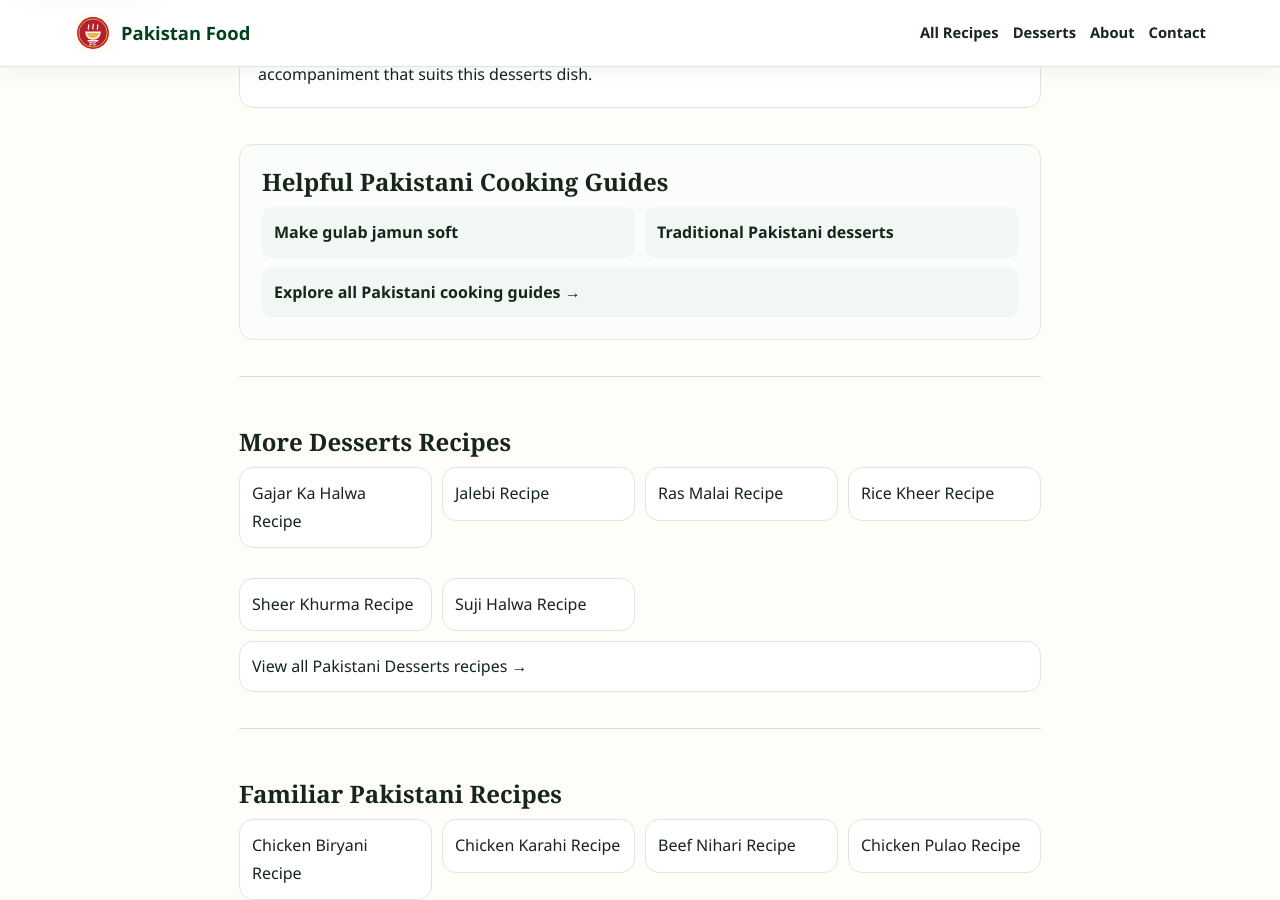
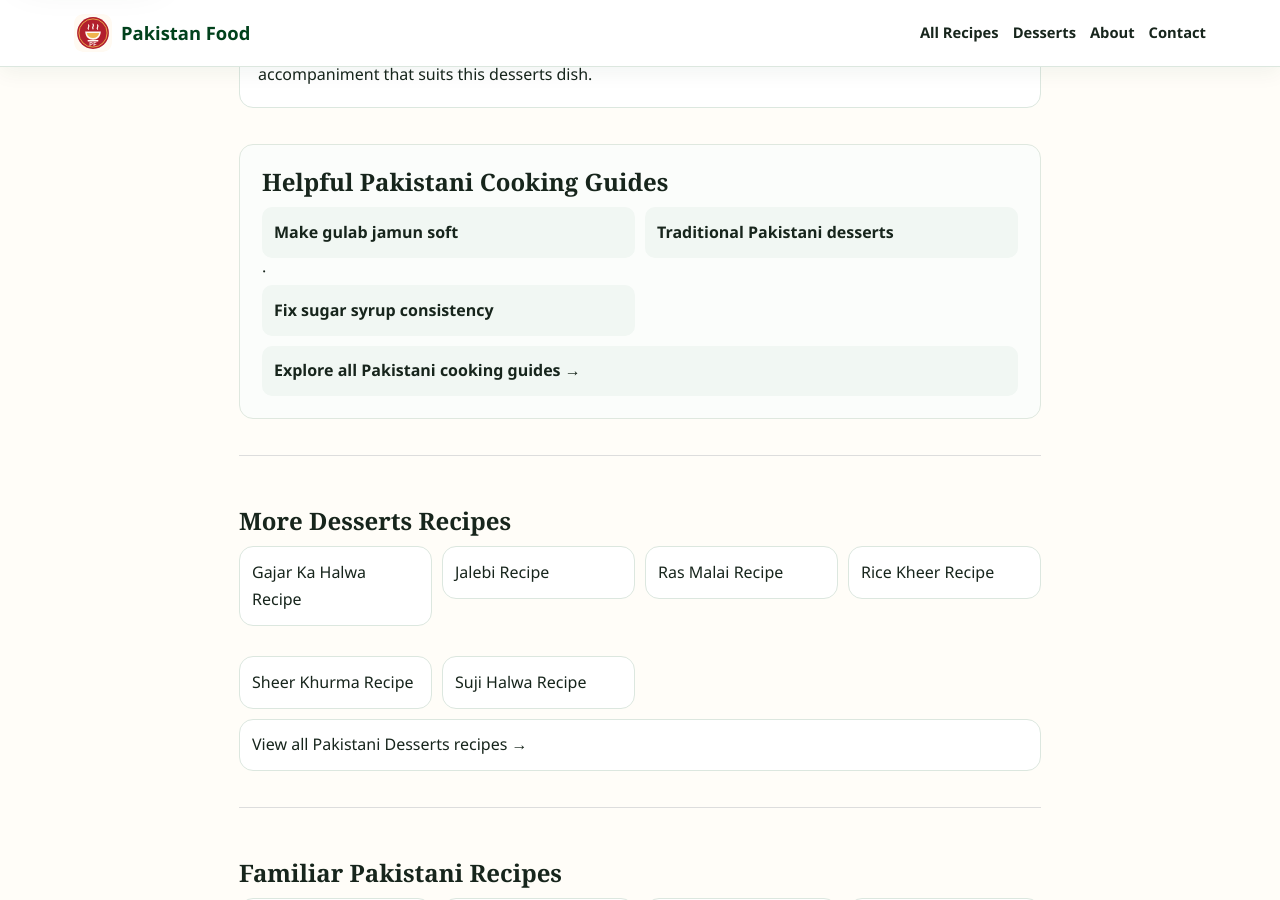
Before and after one commit to manazarali01-hub/pakistan-food, a Jekyll site: the page built from recipes/gulab-jamun.html, in a window 1280 px wide and 900 px high, scrolled down 3217 px. Built offline with Jekyll 4.4.1, drawn with Linux system fonts in a browser that asks for light colours.

Commit message:
Link chashni guide from dessert recipes

```diff
--- a/_layouts/recipe.html
+++ b/_layouts/recipe.html
@@ -364,7 +364,7 @@
           {% when 'imli-aloo-bukhara-sharbat' or 'lemon-mint-sharbat' or 'sattu-sharbat' %}
             <li><a href="../guides/how-to-make-sharbat-balanced.html">Balance sweetness and tang in sharbat</a></li>
           {% when 'gulab-jamun' %}
-            <li><a href="../guides/how-to-make-gulab-jamun-soft.html">Make gulab jamun soft</a></li><li><a href="../guides/traditional-pakistani-desserts.html">Traditional Pakistani desserts</a></li>
+            <li><a href="../guides/how-to-make-gulab-jamun-soft.html">Make gulab jamun soft</a> · <a href="../guides/sugar-syrup-consistency-for-pakistani-sweets.html">Fix sugar syrup consistency</a></li><li><a href="../guides/traditional-pakistani-desserts.html">Traditional Pakistani desserts</a></li>
           {% when 'ras-malai' %}
             <li><a href="../guides/how-to-keep-ras-malai-soft.html">Keep ras malai soft</a></li><li><a href="../guides/best-way-to-store-pakistani-sweets.html">Store Pakistani sweets safely</a></li>
           {% when 'rice-kheer' or 'sheer-khurma' or 'suji-halwa' or 'gajar-ka-halwa' or 'jalebi' %}
```
